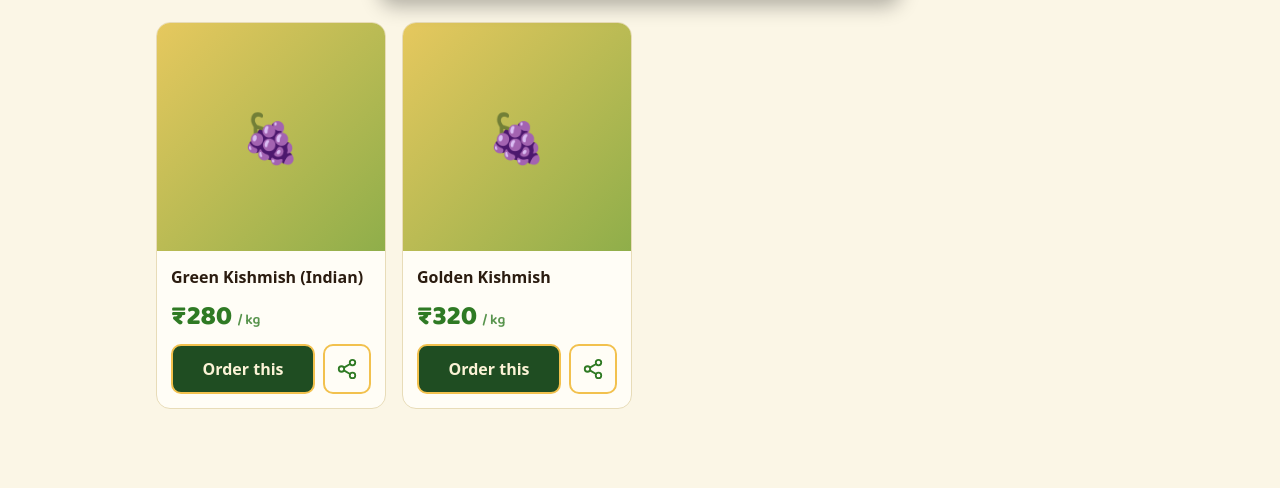
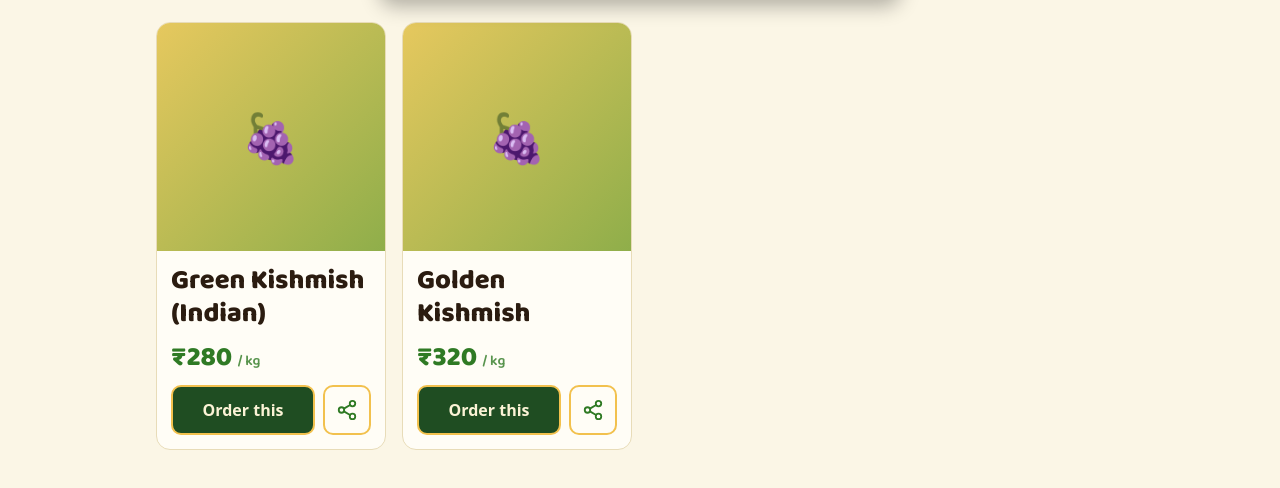
Before and after one commit to veereshr4446/Shop-Dryfruits, a website: page index.html in a window 1280 px wide. Shown: the part 784-1272 px from the top of the page. Drawn offline with Linux system fonts and the light colour scheme; no server answers.

Commit message:
Update font styling for name class in index.html

```diff
--- a/index.html
+++ b/index.html
@@ -59,7 +59,7 @@ main{max-width:1000px;margin:0 auto;padding:18px 16px 100px}
 .dots i.on{background:#fff;transform:scale(1.25)}
 .cnt{position:absolute;top:8px;right:8px;background:rgba(0,0,0,.55);color:#fff;font-size:.8rem;font-weight:700;padding:2px 8px;border-radius:99px}
 .info{padding:14px;display:flex;flex-direction:column;gap:6px;flex:1}
-.name{font-weight:700}
+.name{font:800 1.7rem/1.2 "Baloo 2",system-ui,sans-serif}
 .price{font:800 1.7rem "Baloo 2",system-ui,sans-serif;color:var(--price)}
 .price small{font-size:.9rem;font-weight:600;color:inherit;opacity:.8}
 .order{margin-top:auto;display:block;text-align:center;background:var(--leafd);color:var(--cream);text-decoration:none;font-weight:700;padding:11px;border-radius:10px;border:2px solid var(--gold)}
```
